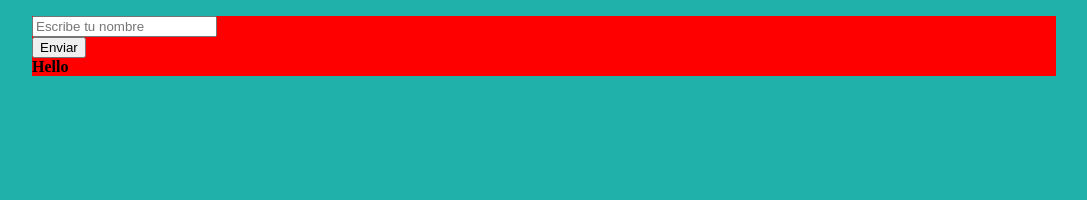
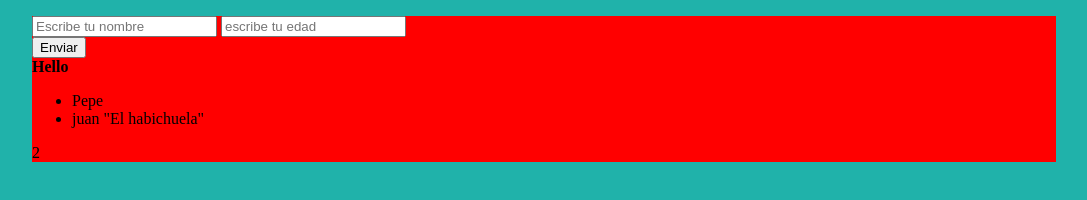
Before and after one commit to danicrom7/javascript, a plain HTML site: page ejercicio1/comienzo.html in a window 1280 px wide. Both pictures are taken after a click on the button "Enviar". Shown: the whole page, without its empty margins (96-1183 px from the left). Drawn offline with Linux system fonts and the light colour scheme.

Commit message:
17 de mayo javascript

```diff
--- a/ejercicio1/comienzo.html
+++ b/ejercicio1/comienzo.html
@@ -14,6 +14,8 @@
                     <div>
                          <input type="text" id="nombre" name="nombre"
                          placeholder="Escribe tu nombre">
+                         <input type="text" id="edad" name="edad"
+                          placeholder="escribe tu edad">
 
                     </div>
                     <div>
--- a/ejercicio1/js/js1.js
+++ b/ejercicio1/js/js1.js
@@ -1,11 +1,35 @@
+//JavaScript & EcmaScript ES6
 /**
  * Constantes
 */
 const SALUDO ="Hello ";
+// LAS VAR puedes escribirse con var $_az19
+var nEdad = 21; //numeros
+var sCadena = "Pepe"; //cadena de texto
+var sCadena2 = 'juan "El habichuela"';
+var esBueno = true;
+var esMalo = false;
 
+var queSoy;//vale undefined .
+
+queSoy = esMalo;
+
+
+var sGrupo = ` <ul>
+
+   <li>${sCadena}</li>
+    <li>${sCadena2}</li>
+              </ul>
+
+             `
+
+//OPERADORES +-*/^
 
 //acceso al node btn1 del DOM
 var oBtn1 = document.querySelector('#btn1');
+
+//acceso al node btn1 del DOM
+var oEdad = document.querySelector('#edad');
 
 //acceso al Node nombre del DOM
 var oNombre = document.querySelector('#nombre');
@@ -16,10 +40,14 @@ var oRespuesta = document.querySelector('#respuesta');
 function saludar(){
  //let sNombre = oNombre.value;
 let sSaludo = SALUDO
-
+let nEdad = oEdad.value
+// let es para declarar una funcion , es como la var,
+// da lo mismo. a noser que necesitemos una muy general.
 sSaludo += oNombre.value;
 
 oRespuesta.innerHTML ="<b>"+ sSaludo + "</b>";
+oRespuesta.innerHTML += sGrupo;
+oRespuesta.innerHTML += nEdad+2;
 //alert( sSaludo);
 //alert(SALUDO + sNombre);
 }
@@ -31,3 +59,5 @@ console.dir(oBtn1)
 console.dir(oNombre)
 
 console.dir(oRespuesta)
+
+console.dir(nEdad)
```
